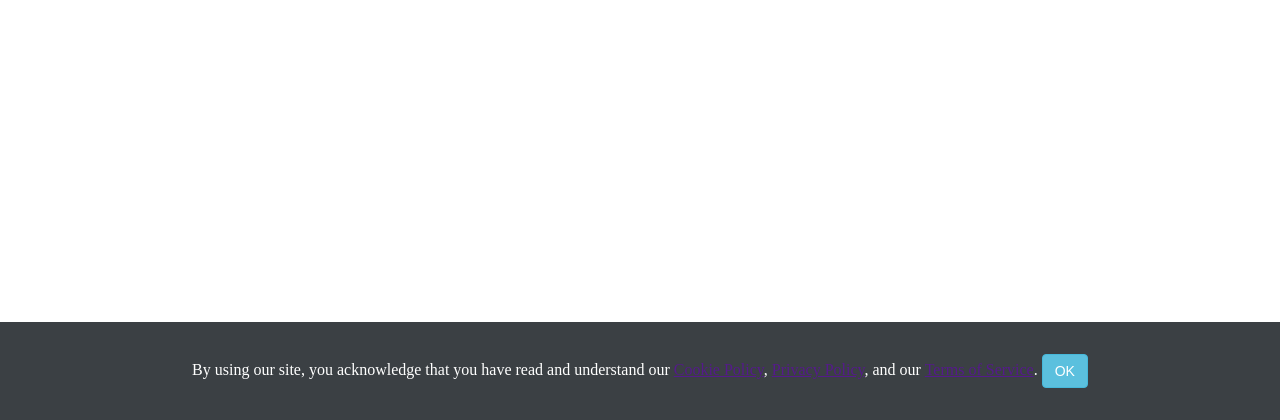
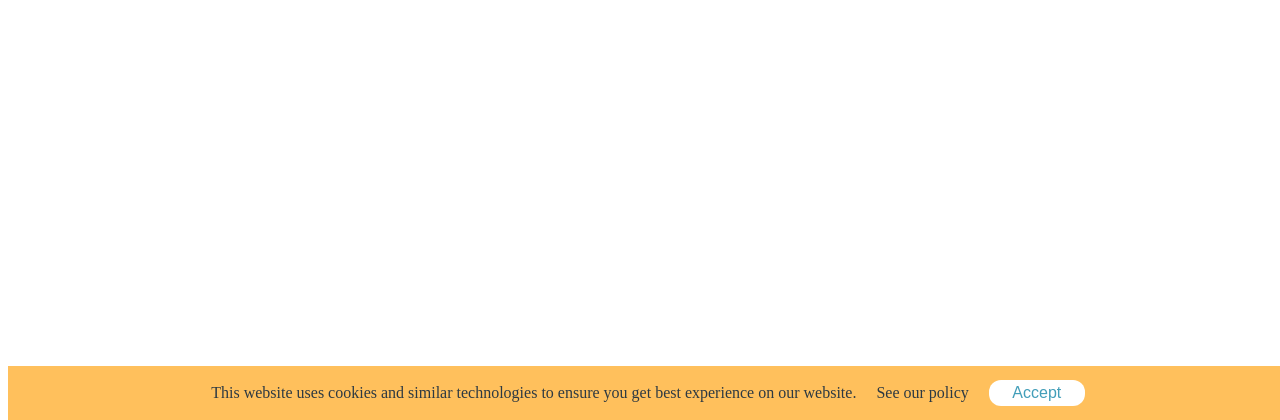
Before and after one commit to samwuTW/ponddy-cookie-agreement, a Django app: page / in a window 1280 px wide. Shown: the part 380-800 px from the top of the page. Run offline with Django 3.2, Linux system fonts and the light colour scheme.

Commit message:
Update CSS

```diff
--- a/cookie_policy/static/cookie_agreement/cookie.css
+++ b/cookie_policy/static/cookie_agreement/cookie.css
@@ -1,46 +1,88 @@
-#cookie-policy-bar-content {
-    display: flex;
-    margin-left: auto;
-    margin-right: auto;
-    justify-content: center;
+.cookie-policy {
+    position: fixed;
+    bottom: 0;
+    width: 100%;
+    min-height: 48px;
+    z-index: 99;
+    text-align: center;
+    background-color: #FFC05C;
 }
 
-#cookie-policy-bar {
-    z-index: 4000 !important;
-    position: fixed !important;
-    font-family: 'ProximaNova' Arial;
-    left: 0 !important;
-    bottom: 0 !important;
-    right: 0 !important;
-    padding: 16px !important;
-    background-color: #3b4044;
-    color: white;
-    box-sizing: inherit;
-    margin: 0;
-    border: 0;
-    font: inherit;
-    font-size: 100%;
-    vertical-align: baseline;
-    display: block;
+.cookie-policy p,
+.cookie-policy a {
+    font-size: 16px;
+    line-height: 20px;
+    color: #2D3942;
+    text-decoration-line: unset;
+    margin: unset;
 }
 
-#accept-cookie-policy-button {
+.cookie-policy a {
+    margin: 0 16px;
+}
+
+.cookie-policy a:hover {
+    color: #429EB9;
+    text-decoration-line: underline;
+}
+
+.cookie-policy .cp-row {
+    position: relative;
+    width: calc(100% - 28px);
+    padding: 14px;
     display: inline-block;
-    padding: 6px 12px;
-    margin-bottom: 0;
-    font-size: 14px;
-    font-weight: 400;
-    line-height: 1.42857143;
-    text-align: center;
-    white-space: nowrap;
-    vertical-align: middle;
-    touch-action: manipulation;
+}
+
+.cookie-policy .cp-description {
+    display: inline-block;
+}
+
+.cookie-policy .cp-action {
+    display: inline-block;
+}
+
+.cookie-policy button {
+    background-color: #FFFFFF;
+    color: #429EB9;
+    border: unset;
+    border-radius: 12px;
+    transition: all .5s ease-in-out;
+    font-size: 16px;
+    padding: 4px 23.5px;
     cursor: pointer;
-    user-select: none;
-    background-image: none;
-    border: 1px solid transparent;
-    border-radius: 4px;
-    color: #fff;
-    background-color: #5bc0de !important;
-    border-color: #46b8da !important;
 }
+
+.cookie-policy button:hover {
+    background-color: #429EB9;
+    color: #FFFFFF;
+}
+
+@media (max-width: 1041px) {
+    .cookie-policy p {
+        text-align: left;
+    }
+
+    .cookie-policy button {
+        display: inline-block;
+        position: absolute;
+        right: 14px;
+        bottom: 14px;
+    }
+
+    .cookie-policy a {
+        display: inline-block;
+        position: relative;
+        left: 0;
+        margin: 0;
+    }
+
+    .cookie-policy .cp-description {
+        width: 100%;
+    }
+
+    .cookie-policy .cp-action {
+        width: 100%;
+        text-align: initial;
+        margin-top: 24px;
+    }
+}
--- a/cookie_policy/templates/cookie_agreement.html
+++ b/cookie_policy/templates/cookie_agreement.html
@@ -1,10 +1,16 @@
 {% load i18n cookie_agreement %}
-<div id="cookie-policy-bar"{% if request.session.accepted_cookie_policy%}style="display: none;"{% endif %}>
-  <div id="cookie-policy-bar-content">
-    <div>
-      <p>
-        {% trans 'By using our site, you acknowledge that you have read and understand our' %} <a target="_blank" href="{% get_cookie_policy %}">Cookie Policy</a>, <a target="_blank" href="{% get_privacy_policy %}">{% trans 'Privacy Policy' %}</a>, {% trans 'and our' %} <a target="_blank" href="{% get_term_of_service %}">{% trans 'Terms of Service' %}</a>. <button id="accept-cookie-policy-button" onclick="cookieAgreedAJAXSubmit('{% url 'cookie_policy_accept'%}')">{% trans 'OK' %}</button>
-      </p>
+<div class="cookie-policy" id="cookie-policy-bar">
+    <div class="cp-row">
+        <div class="cp-description">
+            <p>
+	      {% trans 'This website uses cookies and similar technologies to ensure you get best experience on our website.' %}
+	    </p>
+        </div>
+        <div class="cp-action">
+            <a href="{% get_privacy_policy %}" target="_blank">
+	      {% trans 'See our policy' %}
+	    </a>
+            <button onclick="cookieAgreedAJAXSubmit('{% url 'cookie_policy_accept'%}')">Accept</button>
+        </div>
     </div>
-  </div>
 </div>
```
